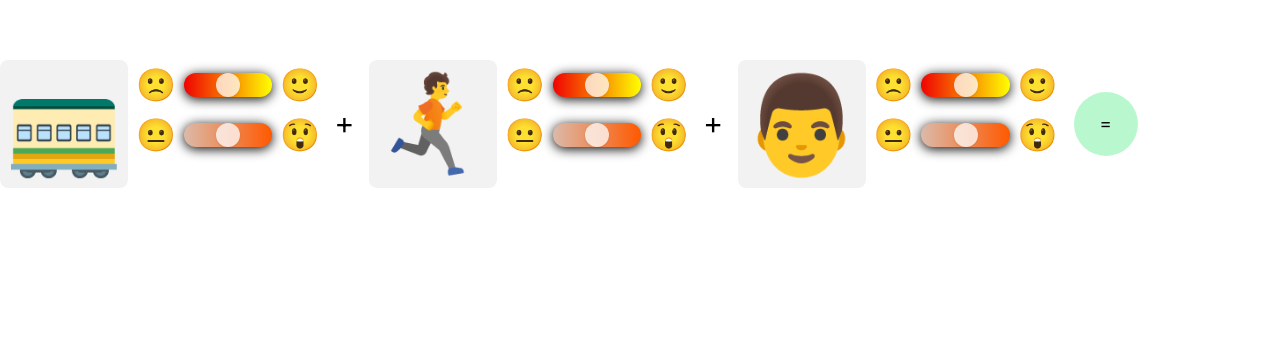
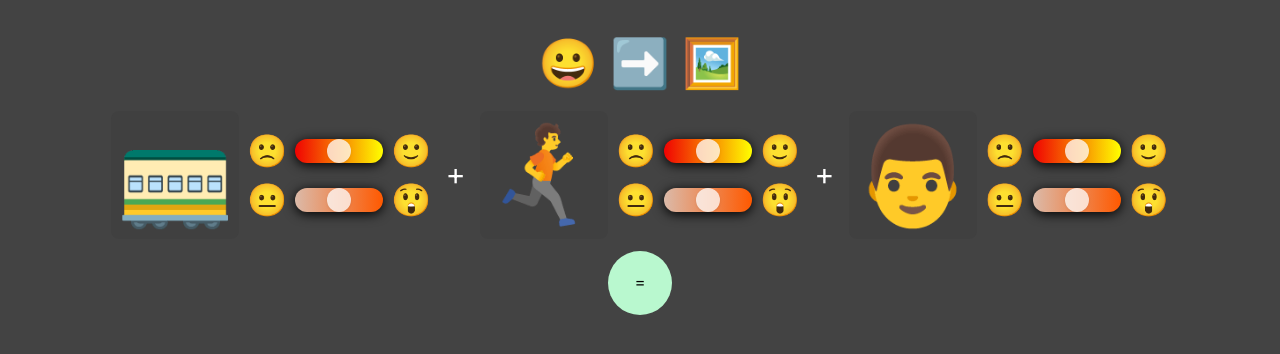
Before and after one commit to cayleb247/shipwrecked2, a Next.js app: page / in a window 1280 px wide. Shown: the top 354 px of the page. Built offline with nearby package versions, Linux system fonts and the light colour scheme.

Commit message:
Changed UI to black

```diff
--- a/src/app/globals.css
+++ b/src/app/globals.css
@@ -51,6 +51,7 @@ a {
 .emoji-div {
   font-size: 30px;
   display: flex;
+  justify-content: center;
   flex-direction: row;
   column-count: auto;
 }
--- a/src/app/page.module.css
+++ b/src/app/page.module.css
@@ -5,13 +5,13 @@
 
   --button-primary-hover: #383838;
   --button-secondary-hover: #f2f2f2;
-  color: black;
-
+  color: white;
+  background-color: rgb(67, 67, 67);
   display: grid;
   grid-template-rows: 3fr 3fr 1fr;
   align-items: center;
   justify-items: center;
-  margin-top: 60px;
+  height: 100vh;
   font-family: var(--font-geist-sans);
 }
 
--- a/src/app/page.tsx
+++ b/src/app/page.tsx
@@ -1,23 +1,22 @@
-"use client"
+"use client";
 
 import styles from "./page.module.css";
 import { useState } from "react";
-import EmojiPicker from '@/components/EmojiPicker';
+import EmojiPicker from "@/components/EmojiPicker";
 import React from "react";
 import EmotionSlider from "@/components/EmotionSlider";
 import ArouselSlider from "@/components/ArouselSlider";
 
 export default function Home() {
-
   const [loading, setLoading] = useState(false);
   const object_emojis = ["🚃", "👨", "🐕", "✈️", "🌮", "📕"];
   const action_emojis = ["🏃‍➡️", "🏊", "🚶‍♂️", "🤣"];
   const [imageUrl, setImageUrl] = useState<string | null>(null);
 
   const handleGenerate = async () => {
-    const response = await fetch('/api/image', {
-      method: 'POST',
-      headers: { 'Content-Type': 'application/json' },
+    const response = await fetch("/api/image", {
+      method: "POST",
+      headers: { "Content-Type": "application/json" },
       body: JSON.stringify({
         subject: emoji1,
         subjectEmotion: emoji1Emotion,
@@ -27,15 +26,15 @@ export default function Home() {
         verbArousal: emoji2Arousal,
         object: emoji3,
         objectEmotion: emoji3Emotion,
-        objectArousal: emoji3Arousal
-      })
+        objectArousal: emoji3Arousal,
+      }),
     });
 
     console.log(response);
     const url = await response.json();
     console.log(url);
     setImageUrl(url);
-  }
+  };
 
   const [emoji1, setEmoji1] = useState<string>(object_emojis[0]);
   const [emoji1Emotion, setEmoji1Emotion] = useState([50]);
@@ -49,12 +48,33 @@ export default function Home() {
 
   return (
     <div className={styles.page}>
-      <div className="h-32 flex flex-row gap-4 text-lg w-screen">
+      <div className="h-full flex flex-col content-center justify-center col-start-1 col-end-1 row-start-1 row-end-2 gap-3">
+        <div className="flex gap-3 w-full justify-center">
+          <h1 className="text-[3rem]">😀</h1>
+          <h1 className="text-[3rem]">➡️</h1>
+          <h1 className="text-[3rem]">🖼️</h1>
+        </div>
+
+        <div className="h-32 flex flex-row gap-4 text-lg w-screen justify-center">
           <div className="flex flex-row w-1/4 gap-2">
-          <EmojiPicker selectedEmoji={emoji1} emojiList={object_emojis} setEmoji={setEmoji1} setEmojiEmotion={setEmoji1Emotion} setEmojiArousal={setEmoji1Arousal} />
-          <div className="flex flex-col w-2/3">
-            <EmotionSlider value={emoji1Emotion} defaultValue={[50]} onValueChange={setEmoji1Emotion} />
-            <ArouselSlider value={emoji1Arousal} defaultValue={[50]} onValueChange={setEmoji1Arousal} />
+            <EmojiPicker
+              selectedEmoji={emoji1}
+              emojiList={object_emojis}
+              setEmoji={setEmoji1}
+              setEmojiEmotion={setEmoji1Emotion}
+              setEmojiArousal={setEmoji1Arousal}
+            />
+            <div className="flex flex-col w-2/3 justify-center">
+              <EmotionSlider
+                value={emoji1Emotion}
+                defaultValue={[50]}
+                onValueChange={setEmoji1Emotion}
+              />
+              <ArouselSlider
+                value={emoji1Arousal}
+                defaultValue={[50]}
+                onValueChange={setEmoji1Arousal}
+              />
             </div>
           </div>
 
@@ -63,10 +83,24 @@ export default function Home() {
           </div>
 
           <div className="flex flex-row w-1/4 gap-2">
-          <EmojiPicker selectedEmoji={emoji2} emojiList={action_emojis} setEmoji={setEmoji2} setEmojiEmotion={setEmoji2Emotion} setEmojiArousal={setEmoji2Arousal} />
-          <div className="flex flex-col w-2/3">
-            <EmotionSlider value={emoji2Emotion} defaultValue={[50]} onValueChange={setEmoji2Emotion} />
-            <ArouselSlider value={emoji2Arousal} defaultValue={[50]} onValueChange={setEmoji2Arousal} />
+            <EmojiPicker
+              selectedEmoji={emoji2}
+              emojiList={action_emojis}
+              setEmoji={setEmoji2}
+              setEmojiEmotion={setEmoji2Emotion}
+              setEmojiArousal={setEmoji2Arousal}
+            />
+            <div className="flex flex-col w-2/3 justify-center">
+              <EmotionSlider
+                value={emoji2Emotion}
+                defaultValue={[50]}
+                onValueChange={setEmoji2Emotion}
+              />
+              <ArouselSlider
+                value={emoji2Arousal}
+                defaultValue={[50]}
+                onValueChange={setEmoji2Arousal}
+              />
             </div>
           </div>
 
@@ -75,14 +109,34 @@ export default function Home() {
           </div>
 
           <div className="flex flex-row w-1/4 gap-2">
-          <EmojiPicker selectedEmoji={emoji3} emojiList={action_emojis} setEmoji={setEmoji3} setEmojiEmotion={setEmoji3Emotion} setEmojiArousal={setEmoji3Arousal} />
-          <div className="flex flex-col w-2/3">
-            <EmotionSlider value={emoji3Emotion} defaultValue={[50]} onValueChange={setEmoji3Emotion} />
-            <ArouselSlider value={emoji3Arousal} defaultValue={[50]} onValueChange={setEmoji3Arousal} />
+            <EmojiPicker
+              selectedEmoji={emoji3}
+              emojiList={action_emojis}
+              setEmoji={setEmoji3}
+              setEmojiEmotion={setEmoji3Emotion}
+              setEmojiArousal={setEmoji3Arousal}
+            />
+            <div className="flex flex-col w-2/3 justify-center">
+              <EmotionSlider
+                value={emoji3Emotion}
+                defaultValue={[50]}
+                onValueChange={setEmoji3Emotion}
+              />
+              <ArouselSlider
+                value={emoji3Arousal}
+                defaultValue={[50]}
+                onValueChange={setEmoji3Arousal}
+              />
             </div>
           </div>
-
-        <div className="flex items-center" onClick={() => { setLoading(true); handleGenerate(); }}>
+        </div>
+        <div
+          className="flex justify-center content-center"
+          onClick={() => {
+            setLoading(true);
+            handleGenerate();
+          }}
+        >
           <button className="bg-green-200 rounded-full text-white w-16 h-16 hover:bg-green-400 transition-all duration-300 hover:w-20 hover:h-20">
             <span className="text-black"> = </span>
           </button>
@@ -91,24 +145,18 @@ export default function Home() {
 
       <div className="flex flex-col items-center">
         <div>
-          {
-            loading &&
+          {loading && (
             <div className="spinner">
               <div className="spinnerin"></div>
             </div>
-          }
-          {imageUrl &&
+          )}
+          {imageUrl && (
             <div className="w-64 h-64 rounded-lg">
-              <img src={imageUrl} onLoad={() => setLoading(false)}/>
+              <img src={imageUrl} onLoad={() => setLoading(false)} />
             </div>
-          }
-        </div>
-
-        <div>
-          {/* Webcam */}
+          )}
         </div>
       </div>
-
     </div>
   );
 }
--- a/src/components/EmojiPicker.tsx
+++ b/src/components/EmojiPicker.tsx
@@ -23,7 +23,7 @@ export default function EmojiPicker({ selectedEmoji, emojiList, setEmoji, setEmo
             <DialogTrigger className={"w-32 h-32"}>
                 <Button className={"w-32 h-32 text-8xl bg-black/5 hover:bg-black/20"}>{selectedEmoji}</Button>
             </DialogTrigger>
-            <DialogContent className="grid grid-cols-2 md:grid-cols-4 lg:grid-cols-8 gap-6 p-4 h-[calc(75%)] w-full">
+            <DialogContent className="grid grid-cols-2 md:grid-cols-4 lg:grid-cols-8 gap-6 p-4 h-[calc(75%)] w-full bg-zinc-900 border-zinc-600">
                 <DialogTitle className="sr-only">Select an emoji</DialogTitle>
                 {emojiList.map(emoji => (
                     <Button key={emoji} onClick={() => pickEmoji(emoji)} className={"w-16 h-16 text-4xl bg-black/0 hover:bg-black/20"}>
```
Lines whose indentation alone changed are shown as unchanged.
